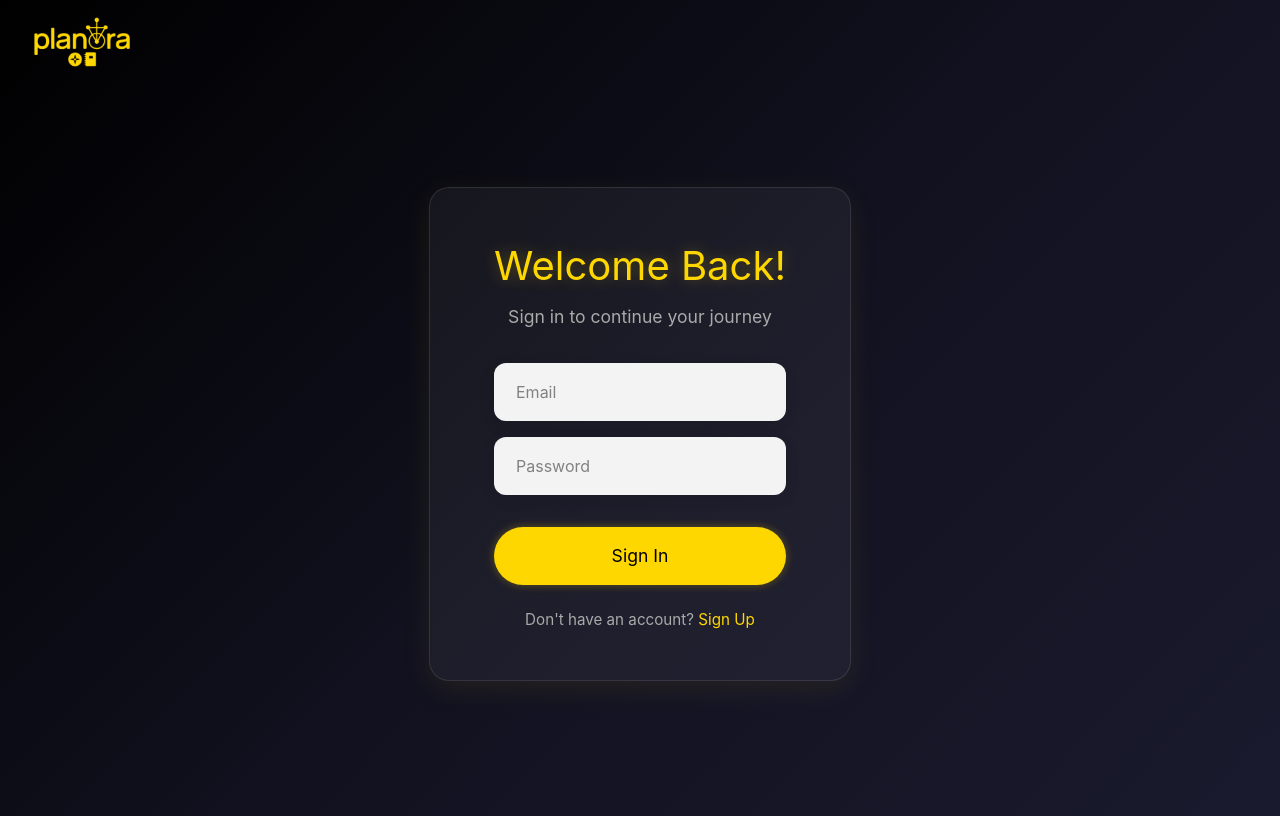
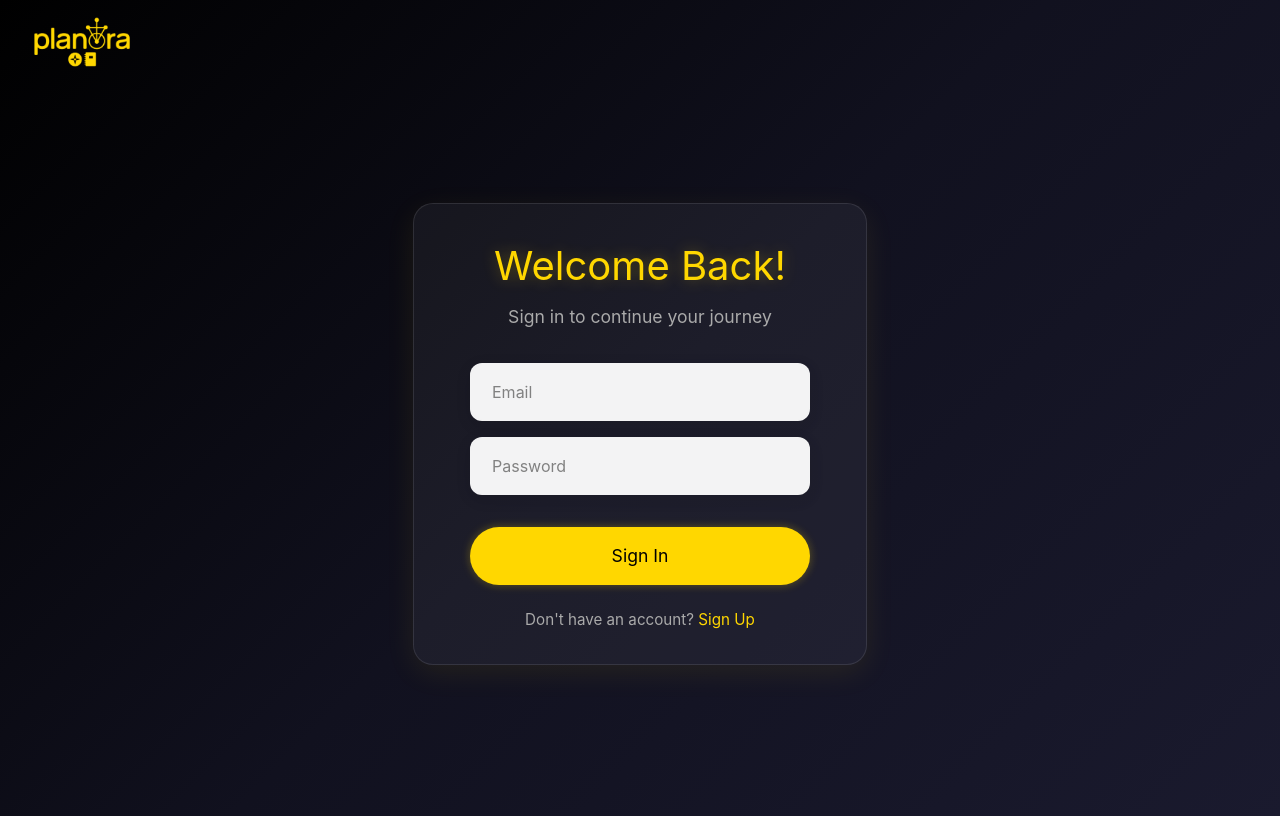
Before and after one commit to SampadMondal-git/Planora-2025, a React (Vite) app: page /signin in a window 1280 px wide. Built offline with nearby package versions, Linux system fonts and the light colour scheme.

Commit message:
some CSS changes

```diff
--- a/src/components/auth.css
+++ b/src/components/auth.css
@@ -9,8 +9,8 @@
 
 .auth-card {
   width: 100%;
-  max-width: 600px;
-  padding: 3rem 4rem;
+  max-width: 700px;
+  padding: 2rem 3.5rem;
   background: rgba(255, 255, 255, 0.05);
   backdrop-filter: blur(15px);
   border-radius: 20px;
@@ -47,6 +47,7 @@
 
 .input-group input {
   width: 100%;
+  min-width: 340px;
   padding: 15px 20px;
   border-radius: 12px;
   border: 2px solid transparent;
```
